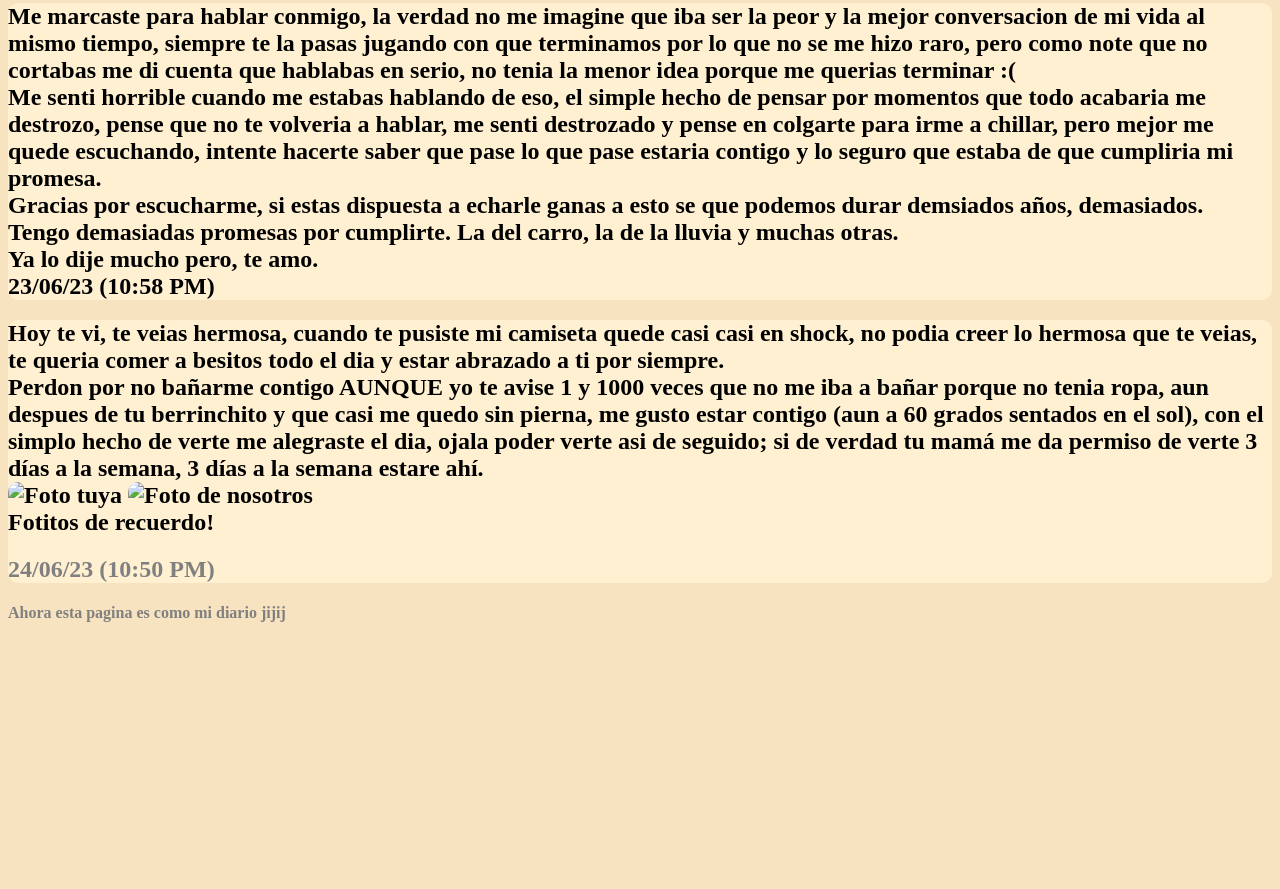
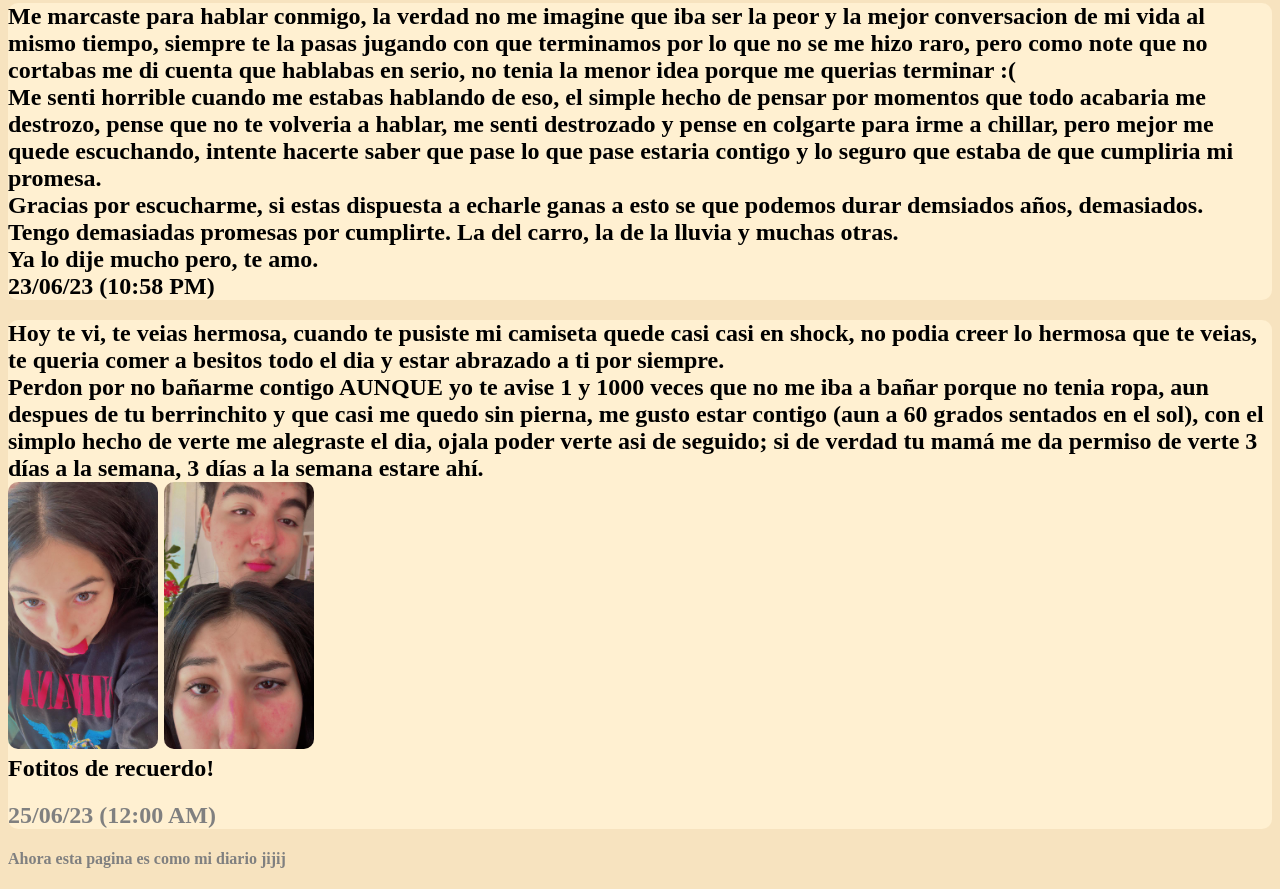
Before and after one commit to Jumexico/aneni, a plain HTML site: page index.html in a window 1280 px wide. Shown: the part 1598-2487 px from the top of the page. Before the commit the page ends 2242 px from the top, so only its background shows below. Drawn offline with Linux system fonts and the light colour scheme.

Commit message:
Add files via upload

```diff
--- a/index.html
+++ b/index.html
@@ -1,6 +1,8 @@
 <!--
 
 ü, é, á, í, ó, ú, ñ
+
+Usar " .\ " y " JPG o PNG " en mayusculas para <img> porq GitHub es bien fresa !!!
 
 -->
 <!DOCTYPE html>
@@ -128,10 +130,10 @@ a{
         Perdon por no bañarme contigo AUNQUE yo te avise 1 y 1000 veces que no me iba a bañar porque no tenia ropa, aun despues de tu berrinchito y que casi me quedo sin pierna,
         me gusto estar contigo (aun a 60 grados sentados en el sol), con el simplo hecho de verte me alegraste el dia, ojala poder verte asi de seguido; si de verdad tu mamá me da
         permiso de verte 3 días a la semana, 3 días a la semana estare ahí.<br>
-        <img src="images.\carta5-1.JPG" width="150" alt="Foto tuya" style="border-radius: 10px;">
-        <img src="images.\carta5-2.JPG" width="150" alt="Foto de nosotros" style="border-radius: 10px;"> <br>
+        <img src="images\carta5a1.jpg" width="150" alt="Foto tuya" style="border-radius: 10px;">
+        <img src="images\carta5a2.jpg" width="150" alt="Foto de nosotros" style="border-radius: 10px;"> <br>
         Fotitos de recuerdo!<br>
-        <h2 style="color: gray;">24/06/23 (10:50 PM)</h2>
+        <h2 style="color: gray;">25/06/23 (12:00 AM)</h2>
     </h2>
 </div>
 
@@ -142,4 +144,6 @@ a{
 
 ü, é, á, í, ó, ú, ñ
 
+Usar " .\ " y " JPG o PNG " en mayusculas para <img> porq GitHub es bien fresa !!!
+
 -->
```
Also changed, not shown: images/carta5a1.jpg (added), images/carta5a2.jpg (added).
